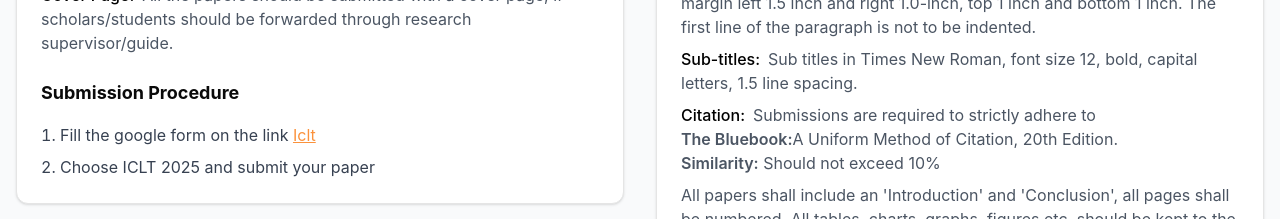
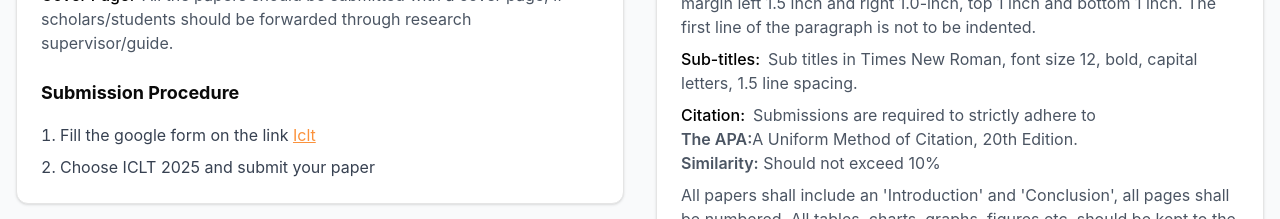
Before and after one commit to Hibbanur-Rahman/ICLT, a React (Vite) app: page / in a window 1280 px wide. Shown: the part 6340-6559 px from the top of the page. Built offline with nearby package versions, Linux system fonts and the light colour scheme; the HTML template or start-up script is replaced by a standard one.

Commit message:
change the bluebook to apa

```diff
--- a/src/views/home.jsx
+++ b/src/views/home.jsx
@@ -658,7 +658,7 @@
                     Citation:
                   </span>
                   Submissions are required to strictly adhere to <br />
-                  <span className="font-semibold"> The Bluebook:</span>A Uniform
+                  <span className="font-semibold"> The APA:</span>A Uniform
                   Method of Citation, 20th Edition.
                   <br />
                   <span className="font-semibold">Similarity:</span> Should not
```
